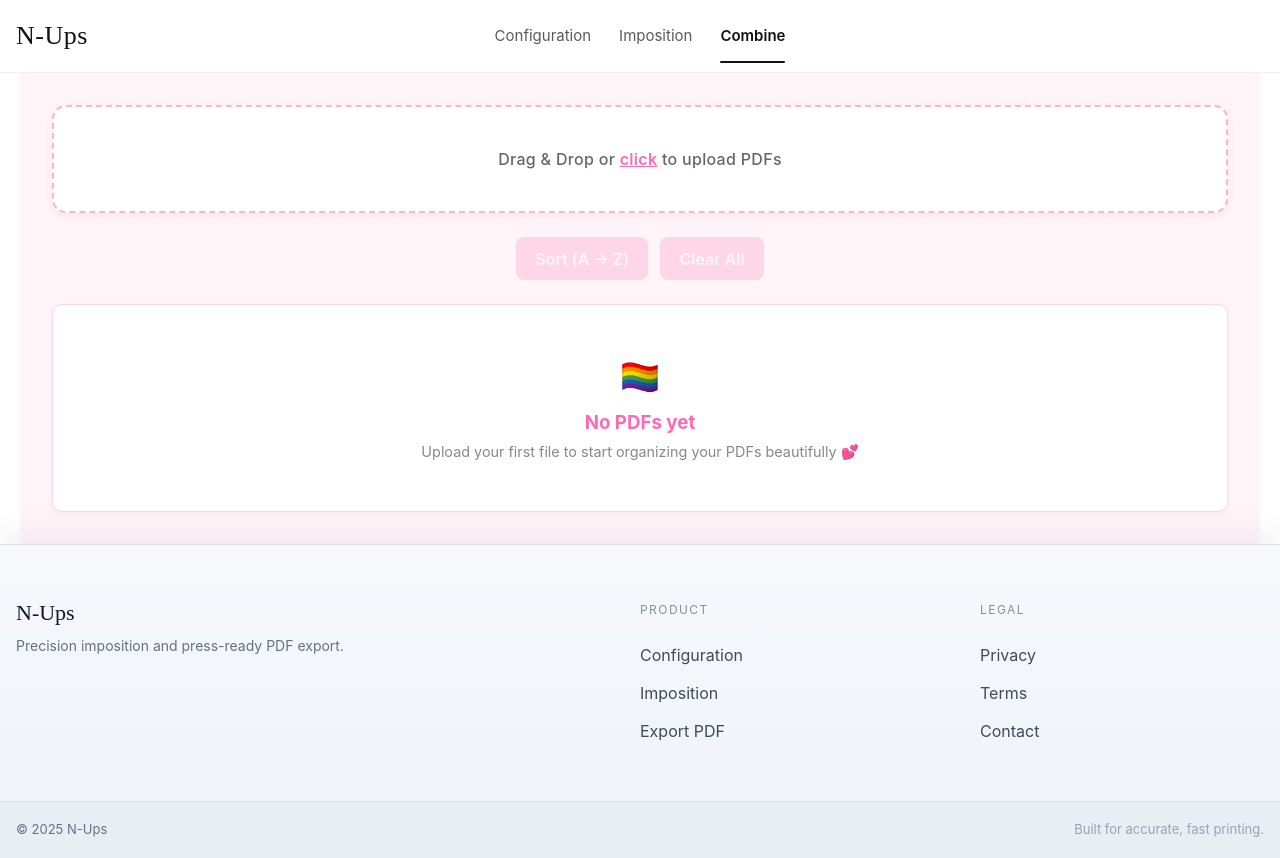
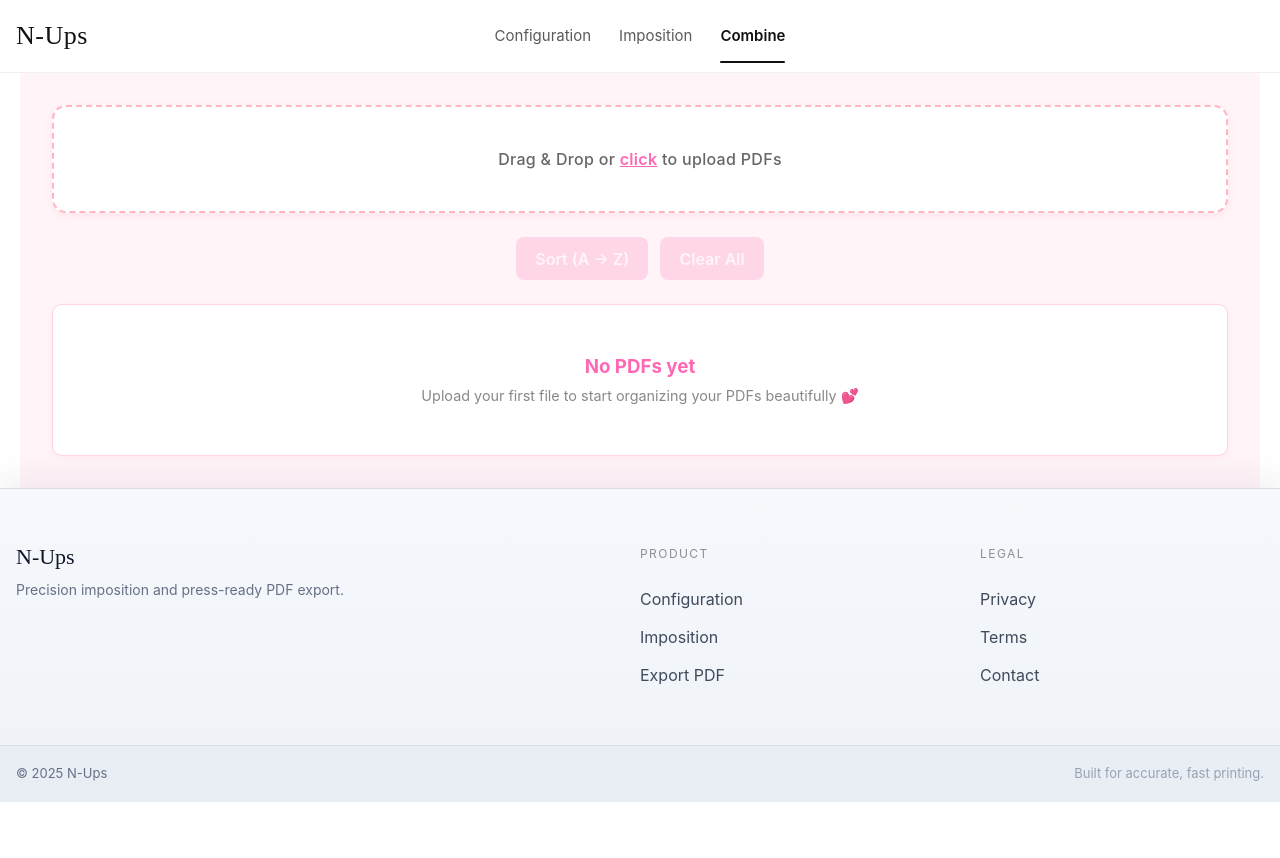
Before and after one commit to danh-tc/n-ups, a Next.js app: page /combine in a window 1280 px wide. After the commit the page ends 802 px from the top, so only its background shows below. Built offline with nearby package versions, Linux system fonts and the light colour scheme.

Commit message:
Remove flag

```diff
--- a/combine-pdf-area/components/EmptyState.tsx
+++ b/combine-pdf-area/components/EmptyState.tsx
@@ -6,7 +6,7 @@ import "@/combine-pdf-area/styles/rethink-empty-state.scss";
 export default function EmptyState() {
   return (
     <div className="rethink-empty-state">
-      <div className="rethink-empty-state__icon">🏳️‍🌈</div>
+      {/* <div className="rethink-empty-state__icon">🏳️‍🌈</div> */}
       <h3 className="rethink-empty-state__title">No PDFs yet</h3>
       <p className="rethink-empty-state__desc">
         Upload your first file to start organizing your PDFs beautifully 💕
```
